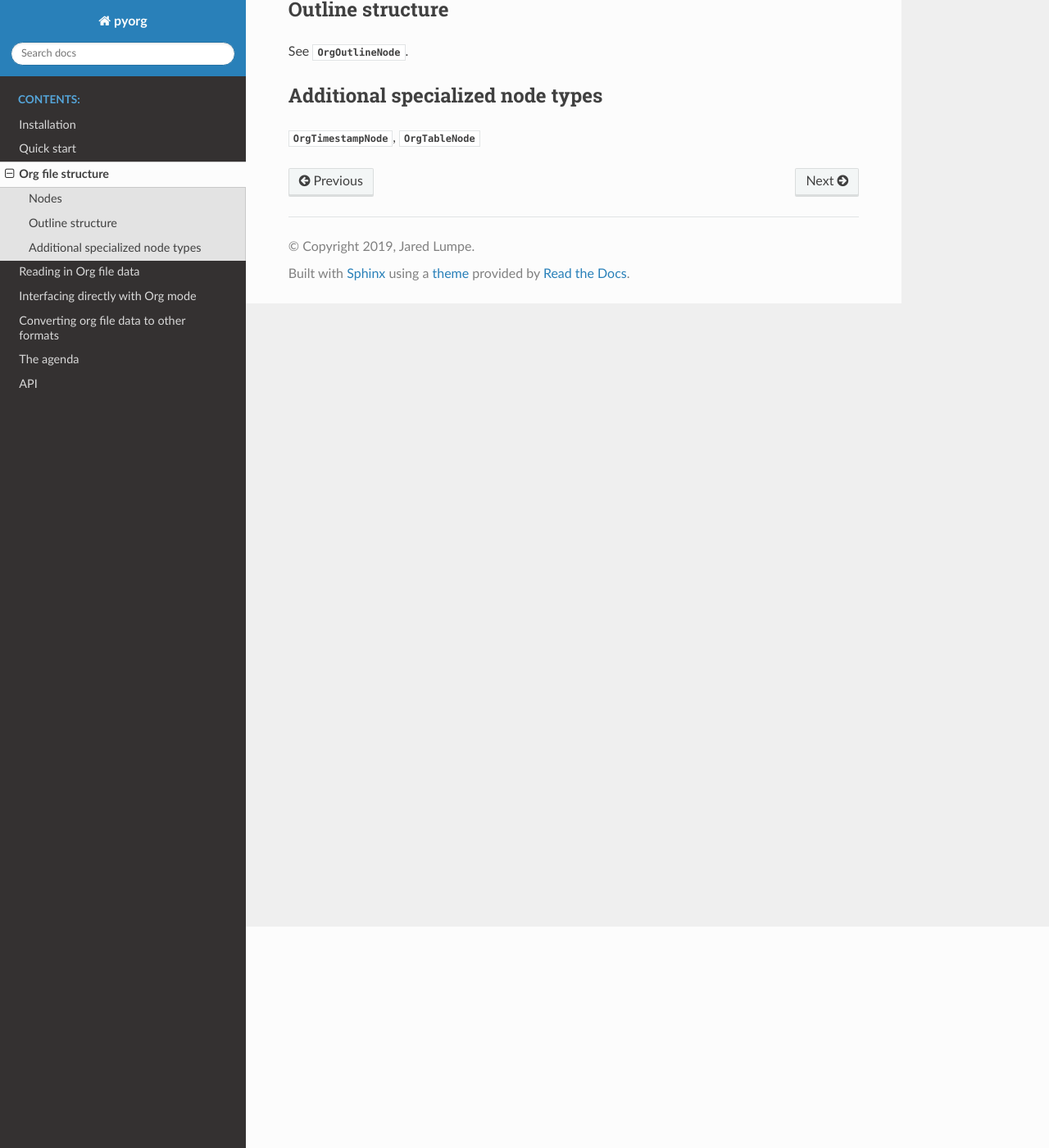
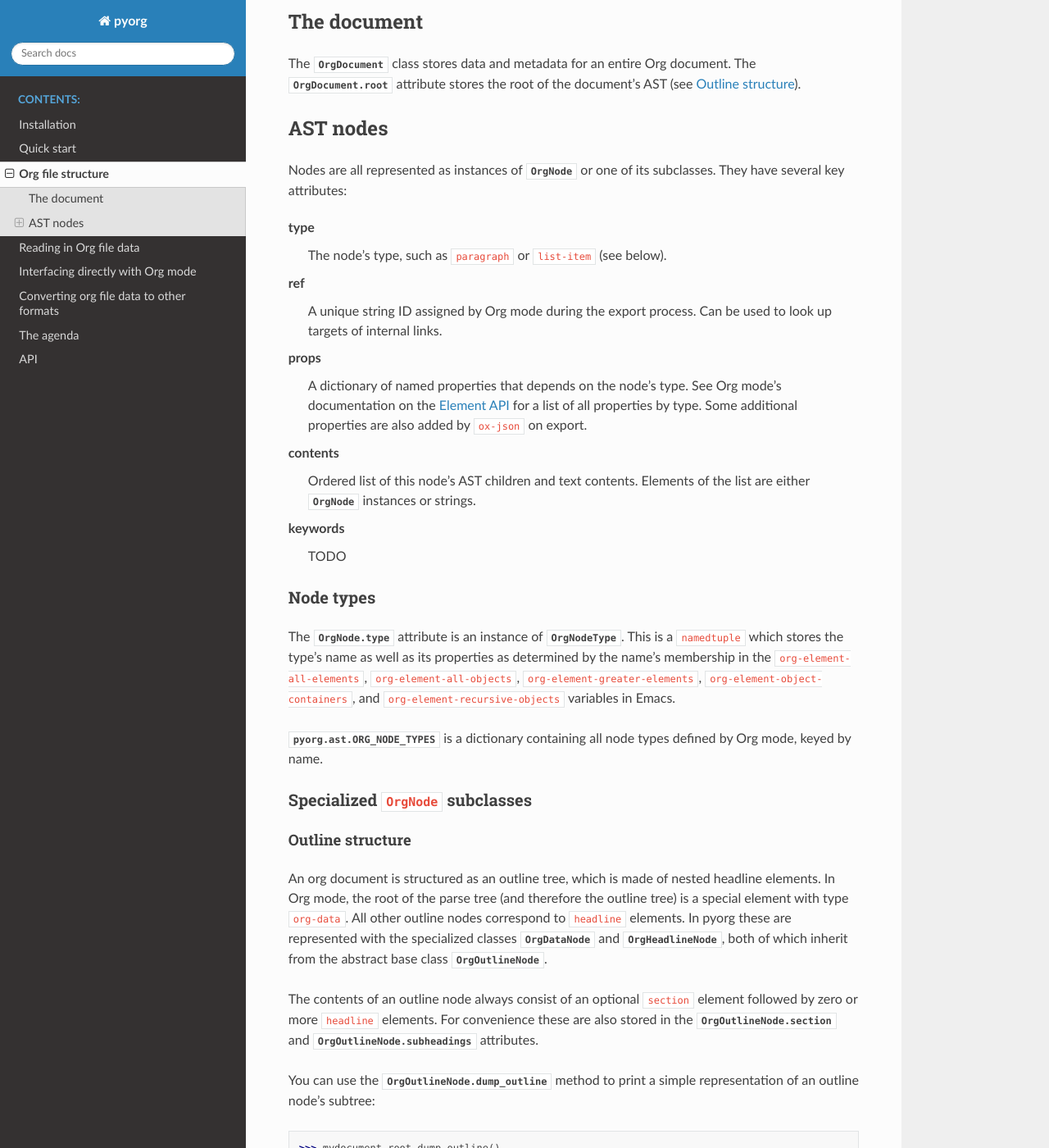
Before and after one commit to jlumpe/pyorg, a Sphinx documentation site: the page built from docs/ast.rst, in a window 1280 px wide and 1400 px high, scrolled down 270 px. Shown: the whole window at 82% size. Built offline with Sphinx 7.4.7 and the Read the Docs theme 2.0.0, drawn with Linux system fonts in a browser that asks for light colours; some of the changed text lies outside the part shown.

Commit message:
Docs on AST

```diff
--- a/docs/ast.rst
+++ b/docs/ast.rst
@@ -4,20 +4,104 @@
 Org file structure
 ==================
 
-
-Nodes
------
-
-See :class:`OrgNodeType`, :class:`OrgNode`.
+The contents of an org file are represented internally in Org mode as an
+Abstract Syntax Tree (AST). The nodes of this tree are org elements and objects,
+such as headings, paragraphs, blocks, and text formatting/markup constructs.
+See Org mode's
+`documentation on the Element API <https://orgmode.org/worg/dev/org-element-api.html>`_
+for more detailed information.
 
 
-Outline structure
------------------
+The document
+------------
 
-See :class:`OrgOutlineNode`.
+The :class:`OrgDocument` class stores data and metadata for an entire Org
+document. The :attr:`OrgDocument.root` attribute stores the root of the
+document's AST (see `Outline structure`_).
 
 
-Additional specialized node types
----------------------------------
+AST nodes
+---------
 
-:class:`OrgTimestampNode`, :class:`OrgTableNode`
+Nodes are all represented as instances of :class:`OrgNode` or one of its
+subclasses. They have several key attributes:
+
+type
+	The node's type, such as ``paragraph`` or ``list-item`` (see below).
+
+ref
+	A unique string ID assigned by Org mode during the export process. Can be used
+	to look up targets of internal links.
+
+props
+	A dictionary of named properties that depends on the node's type. See Org
+	mode's documentation on the
+	`Element API <https://orgmode.org/worg/dev/org-element-api.html>`_ for a
+	list of all properties by type. Some additional properties are also added
+	by ``ox-json`` on export.
+
+contents
+	Ordered list of this node's AST children and text contents. Elements of the
+	list are either :class:`OrgNode` instances or strings.
+
+keywords
+	TODO
+
+
+Node types
+..........
+
+The :attr:`OrgNode.type` attribute is an instance of :class:`OrgNodeType`. This
+is a ``namedtuple`` which stores the type's name as well as its properties as
+determined by the name's membership in the ``org-element-all-elements``,
+``org-element-all-objects``, ``org-element-greater-elements``,
+``org-element-object-containers``, and ``org-element-recursive-objects``
+variables in Emacs.
+
+:data:`pyorg.ast.ORG_NODE_TYPES` is a dictionary containing all node types
+defined by Org mode, keyed by name.
+
+
+Specialized ``OrgNode`` subclasses
+..................................
+
+Outline structure
++++++++++++++++++
+
+An org document is structured as an outline tree, which is made of nested
+headline elements. In Org mode, the root of the parse tree (and therefore the
+outline tree) is a special element with type ``org-data``. All other outline
+nodes correspond to ``headline`` elements. In pyorg these are represented with
+the specialized classes :class:`OrgDataNode` and :class:`OrgHeadlineNode`, both
+of which inherit from the abstract base class :class:`OrgOutlineNode`.
+
+The contents of an outline node always consist of an optional ``section``
+element followed by zero or more ``headline`` elements. For convenience these are
+also stored in the :attr:`OrgOutlineNode.section` and
+:attr:`OrgOutlineNode.subheadings` attributes.
+
+You can use the :attr:`OrgOutlineNode.dump_outline` method to print a simple
+representation of an outline node's subtree::
+
+    >>> mydocument.root.dump_outline()
+
+    Root
+    0. Header for section one
+     0. Header for subsection 1.1
+       0. Header 1.1.1
+     1. Header 1.2
+    1. These are the header's title text
+    2. Section three...
+
+
+
+Timestamps
+++++++++++
+
+See :class:`OrgTimestampNode`
+
+
+Tables
+++++++
+
+See :class:`OrgTableNode`
```
